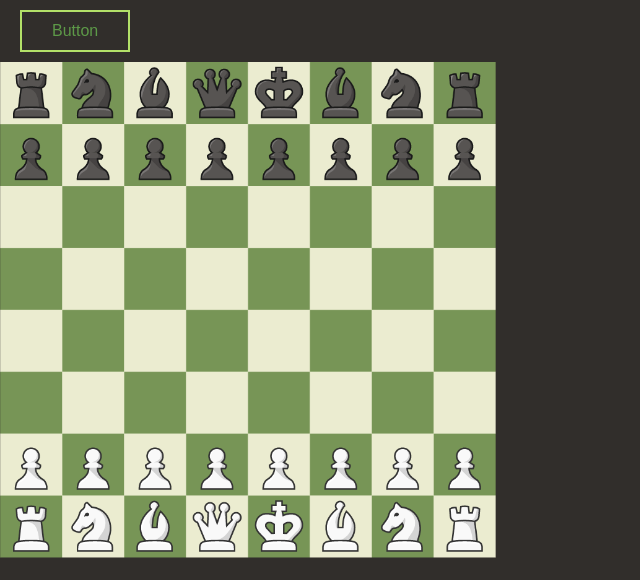
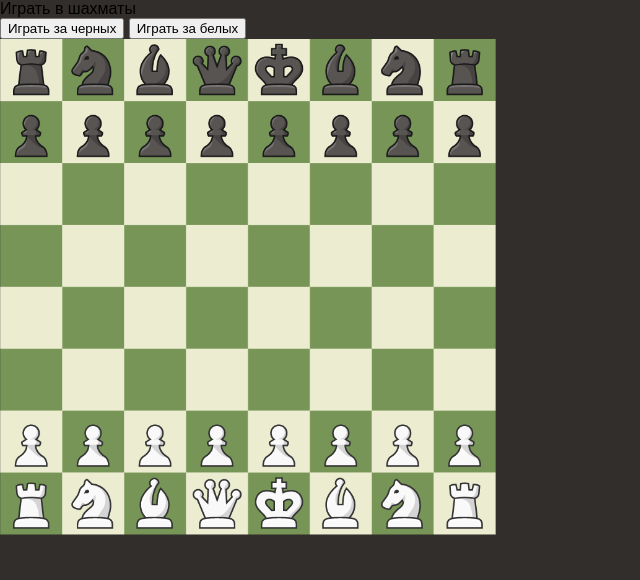
Before and after one commit to TYSHARA/ChessOnline, a plain HTML site: page MainMenu.html in a window 1280 px wide. Shown: the top 580 px of the page, without its empty margins (0-640 px from the left). Drawn offline with Linux system fonts and the light colour scheme.

Commit message:
restruscturized all,more clear code

```diff
--- a/MainMenu.html
+++ b/MainMenu.html
@@ -6,16 +6,14 @@
   <link rel="stylesheet" type="text/css" href="styles.css">
 </head>
 <body>
-  <div class ="index-button-wrap">
-      <a href="" class="double-border-button">Button</a>
-
-  </div>
-    <div class="chess-board">
-      <img alt="Доска" class="index-board-img" width="496" height="496" src="MainBoard.png">
-    <div class="index-intro">
-        <h1 class="index-title">Играть в шахматы</h1>
-
+    <header>
+        <div class = "title">Играть в шахматы</div>
+    </header>
+    <div class = "container">
+        <button class = "button button-top">Играть за черных</button>
+        <button class = "button button-bottom">Играть за белых</button>
+        <div class = "chess-board">
+            <img alt = "Доска" class = "board" width = "496" height="496" src = "MainBoard.png">
+        </div>
     </div>
-  </div>
-</body>
-</html>
+    </body>
```
